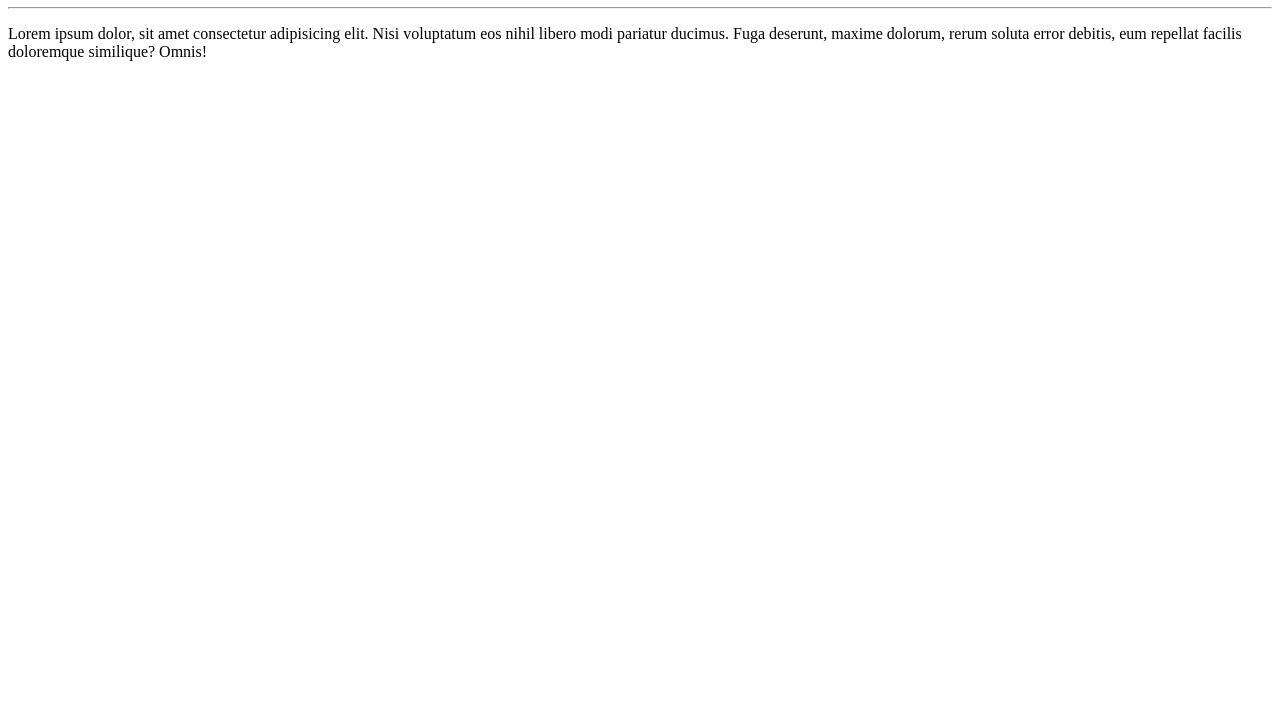
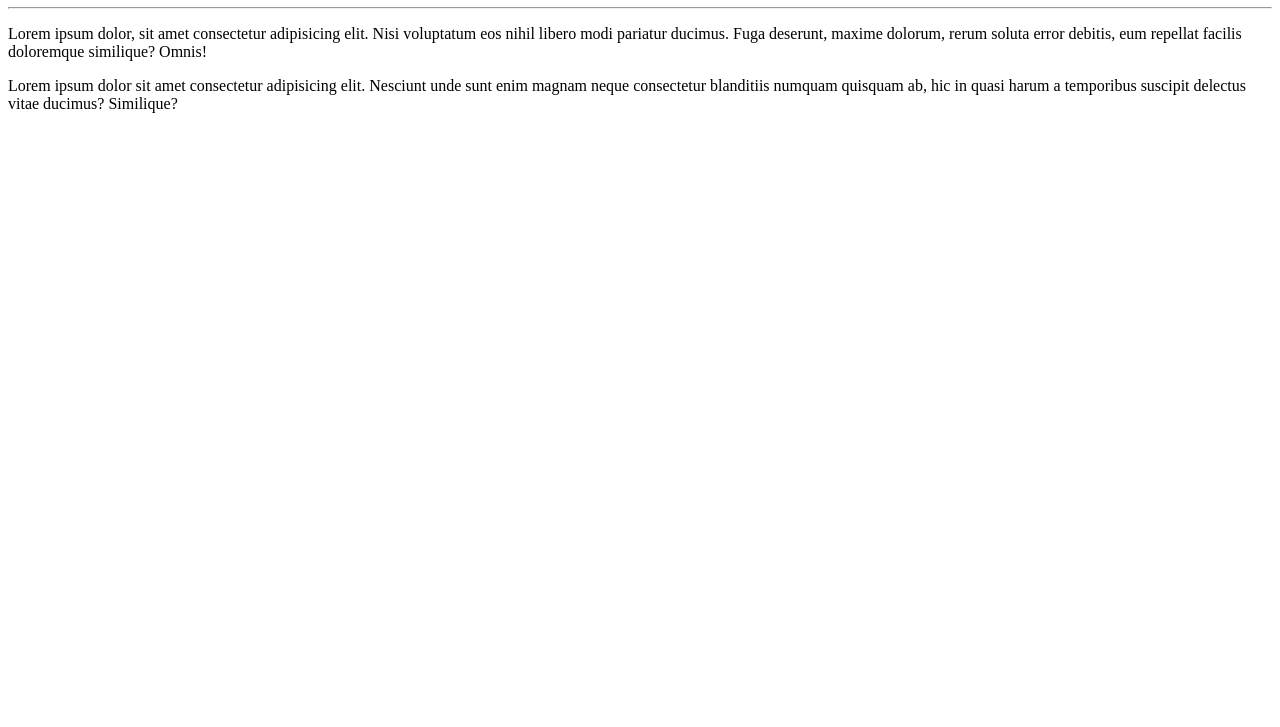
Before and after one commit to WesleyMasdra/OlaMundo, a plain HTML site: page site-exemplo/index.html in a window 1280 px wide. Shown: the part 73-800 px from the top of the page. Drawn offline with Linux system fonts and the light colour scheme.

Commit message:
Adicionei um parágrafo

```diff
--- a/site-exemplo/index.html
+++ b/site-exemplo/index.html
@@ -10,5 +10,6 @@
     <h1>Olá, Mundo!</h1>
     <hr>
     <p>Lorem ipsum dolor, sit amet consectetur adipisicing elit. Nisi voluptatum eos nihil libero modi pariatur ducimus. Fuga deserunt, maxime dolorum, rerum soluta error debitis, eum repellat facilis doloremque similique? Omnis!</p>
+    <p>Lorem ipsum dolor sit amet consectetur adipisicing elit. Nesciunt unde sunt enim magnam neque consectetur blanditiis numquam quisquam ab, hic in quasi harum a temporibus suscipit delectus vitae ducimus? Similique?</p>
 </body>
 </html>
```
